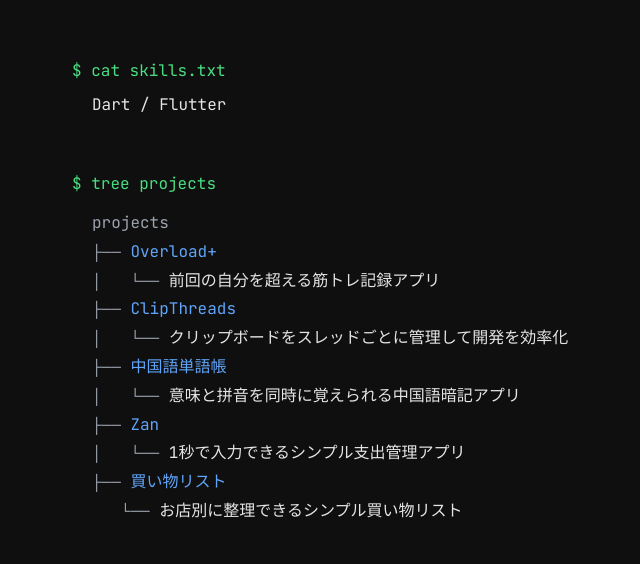
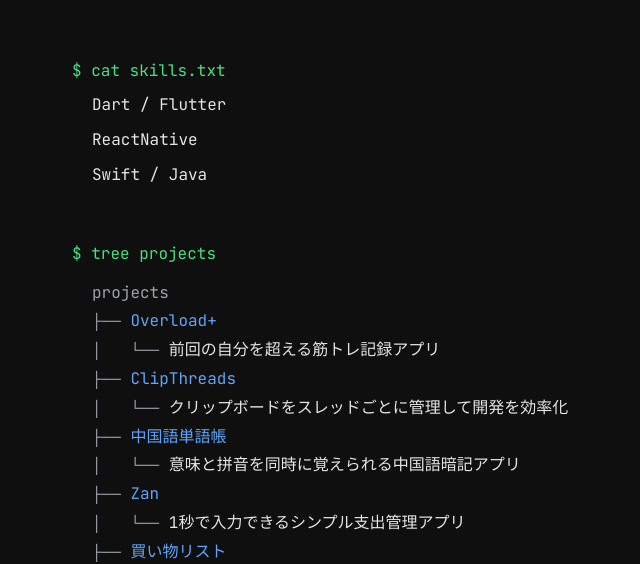
Before and after one commit to mkosei/mkosei.github.io, a plain HTML site: page index.html in a window 1280 px wide. Shown: the part 243-807 px from the top of the page, without its empty margins (208-848 px from the left). Drawn offline with Linux system fonts and the light colour scheme.

Commit message:
update skills

```diff
--- a/index.html
+++ b/index.html
@@ -105,6 +105,10 @@
         <div class="command">$ cat skills.txt</div>
 
         <div class="item">Dart / Flutter</div>
+
+        <div class="item">ReactNative</div>
+
+        <div class="item">Swift / Java</div>
       </div>
 
       <div class="section">
```
